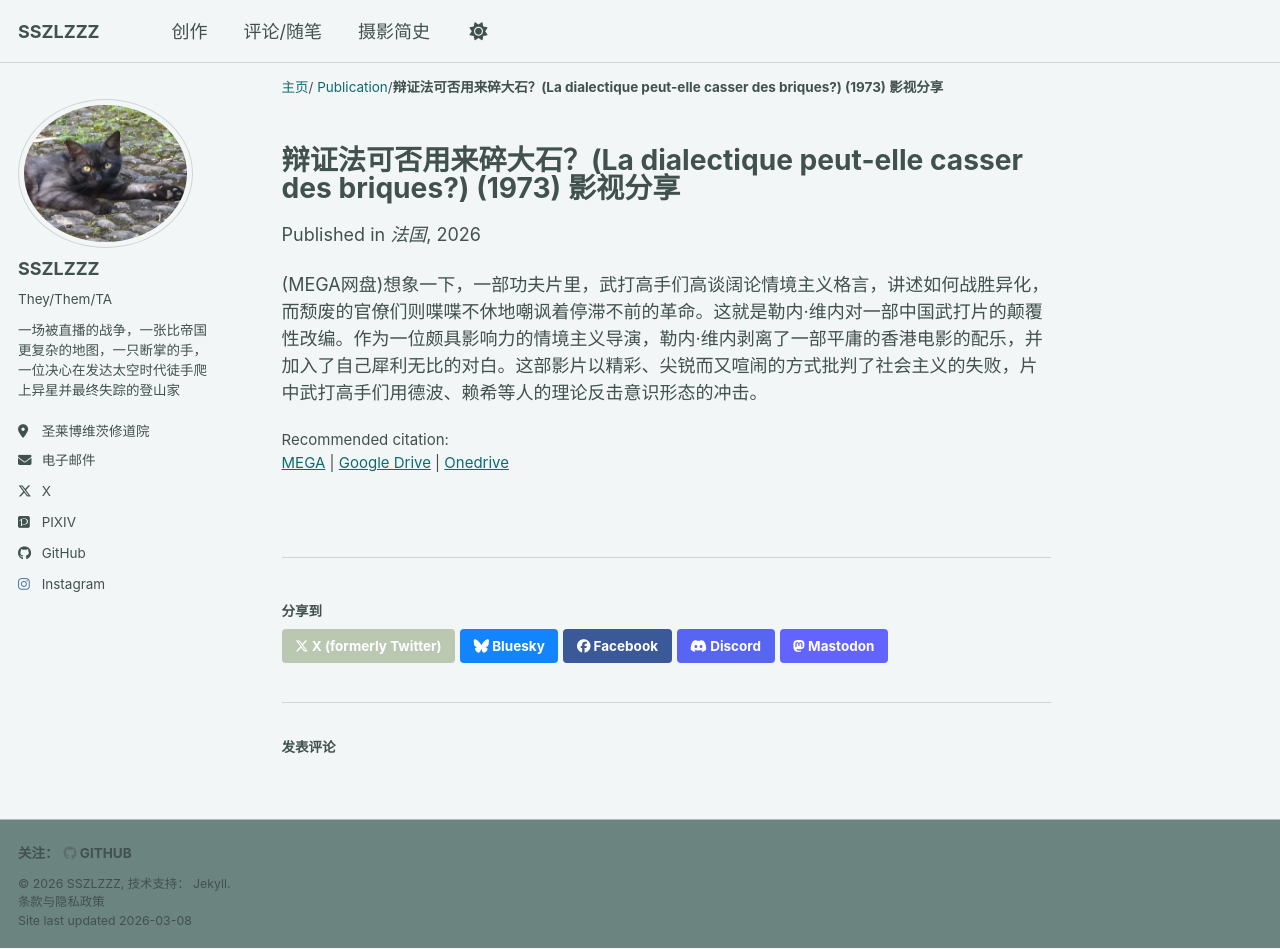
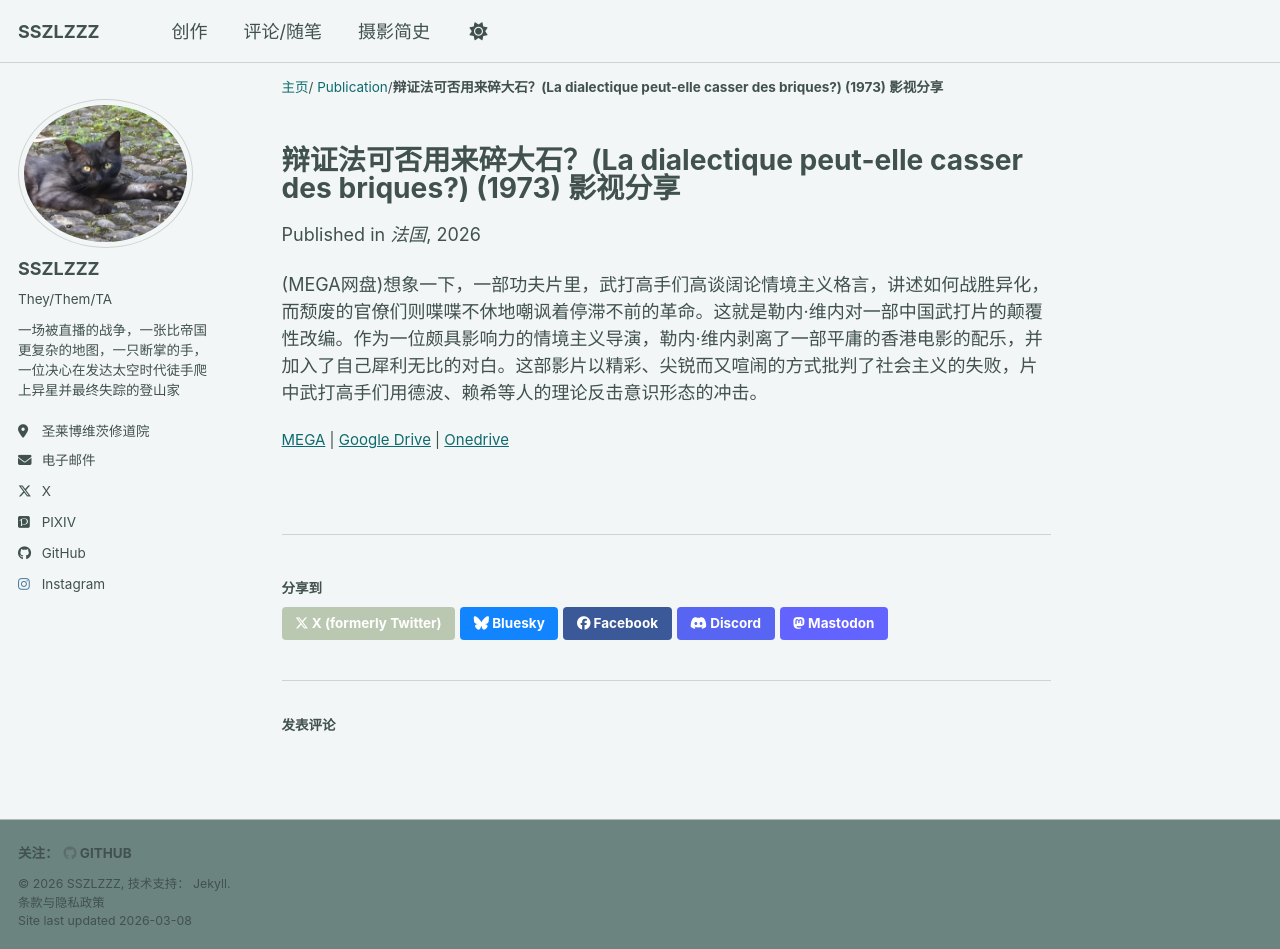
Before and after one commit to bebsgddgdghddh/sszlzzz, a Jekyll site: the page built from _publications/2009-10-01-paper-title-number-1.md, in a window 1280 px wide and 949 px high. Built offline with Jekyll 4.4.1, drawn with Linux system fonts in a browser that asks for light colours; a script bundle is joined from its source files by our own code; library files that are not in the unit come from our copies; comment, search, counter and statistics services are not loaded.

Commit message:
delete cite

```diff
--- a/_layouts/single.html
+++ b/_layouts/single.html
@@ -47,30 +47,24 @@ layout: default
       <section class="page__content" itemprop="text">
         {{ content }}
 
-        {% if page.citation and page.paperurl and page.slidesurl and page.bibtexurl %}
-          <p style="font-size: smaller">Recommended citation: {{ page.citation }}<br /><a href="{{ page.paperurl }}">MEGA</a> | <a href="{{ page.slidesurl }}">Google Drive</a> | <a href="{{ page.bibtexurl }}">Onedrive</a></p>
-        {% elsif page.citation and page.paperurl and page.slidesurl %}
-          <p style="font-size: smaller">Recommended citation: {{ page.citation }}<br /><a href="{{ page.paperurl }}">MEGA</a> | <a href="{{ page.slidesurl }}">Google Drive</a></p>
-        {% elsif page.citation and page.paperurl and page.bibtexurl %}
-          <p style="font-size: smaller">Recommended citation: {{ page.citation }}<br /><a href="{{ page.paperurl }}">MEGA</a> | <a href="{{ page.bibtexurl }}">Onedrive</a></p>
-        {% elsif page.citation and page.paperurl %}
-          <p style="font-size: smaller">Recommended citation: {{ page.citation }}<br /><a href="{{ page.paperurl }}">MEGA</a></p>
-        {% elsif page.citation and page.slidesurl and page.bibtexurl %}
-          <p style="font-size: smaller">Recommended citation: {{ page.citation }}<br /><a href="{{ page.slidesurl }}">Google Drive</a> | <a href="{{ page.bibtexurl }}">Onedrive</a></p>
-        {% elsif page.citation and page.slidesurl %}
-          <p style="font-size: smaller">Recommended citation: {{ page.citation }}<br /><a href="{{ page.slidesurl }}">Google Drive</a></p>
-        {% elsif page.slidesurl and page.bibtexurl %}
-          <p style="font-size: smaller"><a href="{{ page.slidesurl }}">Google Drive</a> | <a href="{{ page.bibtexurl }}">Onedrive</a></p>
-        {% elsif page.paperurl and page.bibtexurl %}
-          <p style="font-size: smaller"><a href="{{ page.paperurl }}">MEGA</a> | <a href="{{ page.bibtexurl }}">Onedrive</a></p>
-        {% elsif page.citation and page.bibtexurl %}
-          <p style="font-size: smaller">Recommended citation: {{ page.citation }}<br /><a href="{{ page.bibtexurl }}">Onedrive</a></p>
-        {% elsif page.citation %}
-          <p style="font-size: smaller">Recommended citation: {{ page.citation }}</p>
-        {% elsif page.slidesurl %}
-          <p style="font-size: smaller"><a href="{{ page.slidesurl }}">Google Drive</a></p>
-        {% elsif page.bibtexurl %}
-          <p style="font-size: smaller"><a href="{{ page.bibtexurl }}">Onedrive</a></p>
+        {% if page.paperurl or page.slidesurl or page.bibtexurl %}
+          <p style="font-size: smaller">
+            {% if page.paperurl %}
+              <a href="{{ page.paperurl }}">MEGA</a>
+            {% endif %}
+
+            {% if page.paperurl and page.slidesurl %} | {% endif %}
+
+            {% if page.slidesurl %}
+              <a href="{{ page.slidesurl }}">Google Drive</a>
+            {% endif %}
+
+            {% if (page.paperurl or page.slidesurl) and page.bibtexurl %} | {% endif %}
+
+            {% if page.bibtexurl %}
+              <a href="{{ page.bibtexurl }}">Onedrive</a>
+            {% endif %}
+          </p>
         {% endif %}
 
         {% if page.link %}<div><a href="{{ page.link }}" class="btn">{{ site.data.ui-text[site.locale].ext_link_label | default: "Direct Link" }}</a></div>{% endif %}
--- a/_publications/2009-10-01-paper-title-number-1.md
+++ b/_publications/2009-10-01-paper-title-number-1.md
@@ -9,6 +9,6 @@ venue: '法国'
 slidesurl: 'https://docs.google.com/document/d/1AbhYWoEpgPg0PilaGIhKphdMOzhl_SVtaDhWlacH_Tg/edit?usp=drive_link' #GOOGLE DRIVE
 paperurl: 'https://mega.nz/folder/KzxCibJD#yyE2lxm5GW6DXeipFh-rSg' #MEGA
 bibtexurl: 'https://drive.google.com/file/d/1lSxYbk_uwR6Q8XLQ-Bkx5XqrhnZh4TMV/view?usp=sharing' #ONEDRIVE
-citation: ''
+
 ---
-(MEGA网盘)想象一下，一部功夫片里，武打高手们高谈阔论情境主义格言，讲述如何战胜异化，而颓废的官僚们则喋喋不休地嘲讽着停滞不前的革命。这就是勒内·维内对一部中国武打片的颠覆性改编。作为一位颇具影响力的情境主义导演，勒内·维内剥离了一部平庸的香港电影的配乐，并加入了自己犀利无比的对白。这部影片以精彩、尖锐而又喧闹的方式批判了社会主义的失败，片中武打高手们用德波、赖希等人的理论反击意识形态的冲击。
+  (MEGA网盘)想象一下，一部功夫片里，武打高手们高谈阔论情境主义格言，讲述如何战胜异化，而颓废的官僚们则喋喋不休地嘲讽着停滞不前的革命。这就是勒内·维内对一部中国武打片的颠覆性改编。作为一位颇具影响力的情境主义导演，勒内·维内剥离了一部平庸的香港电影的配乐，并加入了自己犀利无比的对白。这部影片以精彩、尖锐而又喧闹的方式批判了社会主义的失败，片中武打高手们用德波、赖希等人的理论反击意识形态的冲击。
--- a/markdown_generator/publications.py
+++ b/markdown_generator/publications.py
@@ -62,7 +62,6 @@ def create_md(lines: list, layout: list):
             md += f"\n<a href='{item[layout.index('paper_url')]}'>MEGA here</a>\n"
         if len(str(item[layout.index('excerpt')])) > 5:
             md += f"\n{html_escape(item[layout.index('excerpt')])}\n"
-        md += f"\nRecommended citation: {item[layout.index('citation')]}"
 
         # Write the file
         md_filename = os.path.join("../_publications/", os.path.basename(md_filename))
```
Also changed, not shown: _includes/archive-single.html (+19 -27 lines), 1 other file.
